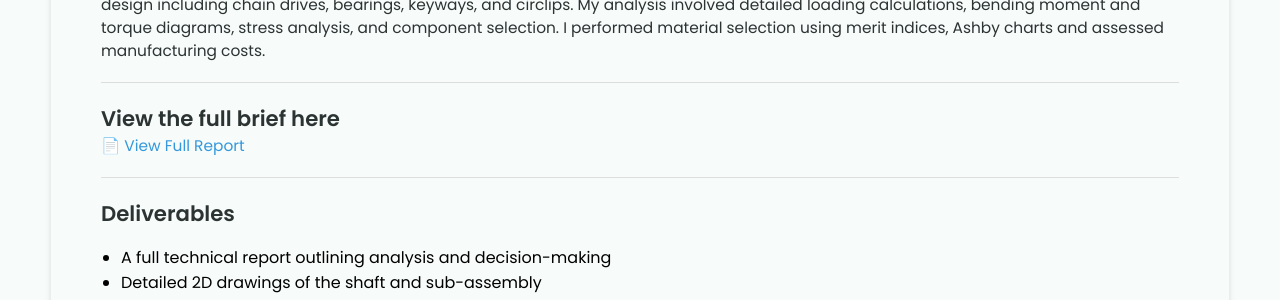
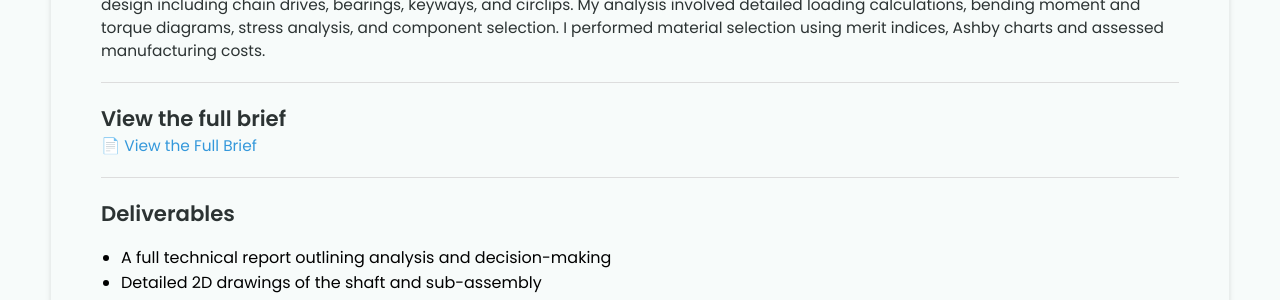
Before and after one commit to elliotroutier/elliot_portfolio, a Jekyll site: the page built from _projects/shaft-design/index.md, in a window 1280 px wide and 900 px high, scrolled down 764 px. Shown: the part 156-456 px from the top of the window. Built offline with Jekyll 4.4.1, drawn with Linux system fonts in a browser that asks for light colours.

Commit message:
Update index.md

```diff
--- a/_projects/shaft-design/index.md
+++ b/_projects/shaft-design/index.md
@@ -22,8 +22,8 @@ selection. I performed material selection using merit indices, Ashby charts and
 
 ---
 
-## View the full brief here
-<a class="btn" href="/assets/documents/shaft_design_brief.pdf" target="_blank">📄 View Full Report</a>
+## View the full brief
+<a class="btn" href="/assets/documents/shaft_design_brief.pdf" target="_blank">📄 View the Full Brief</a>
 
 ---
 
```
